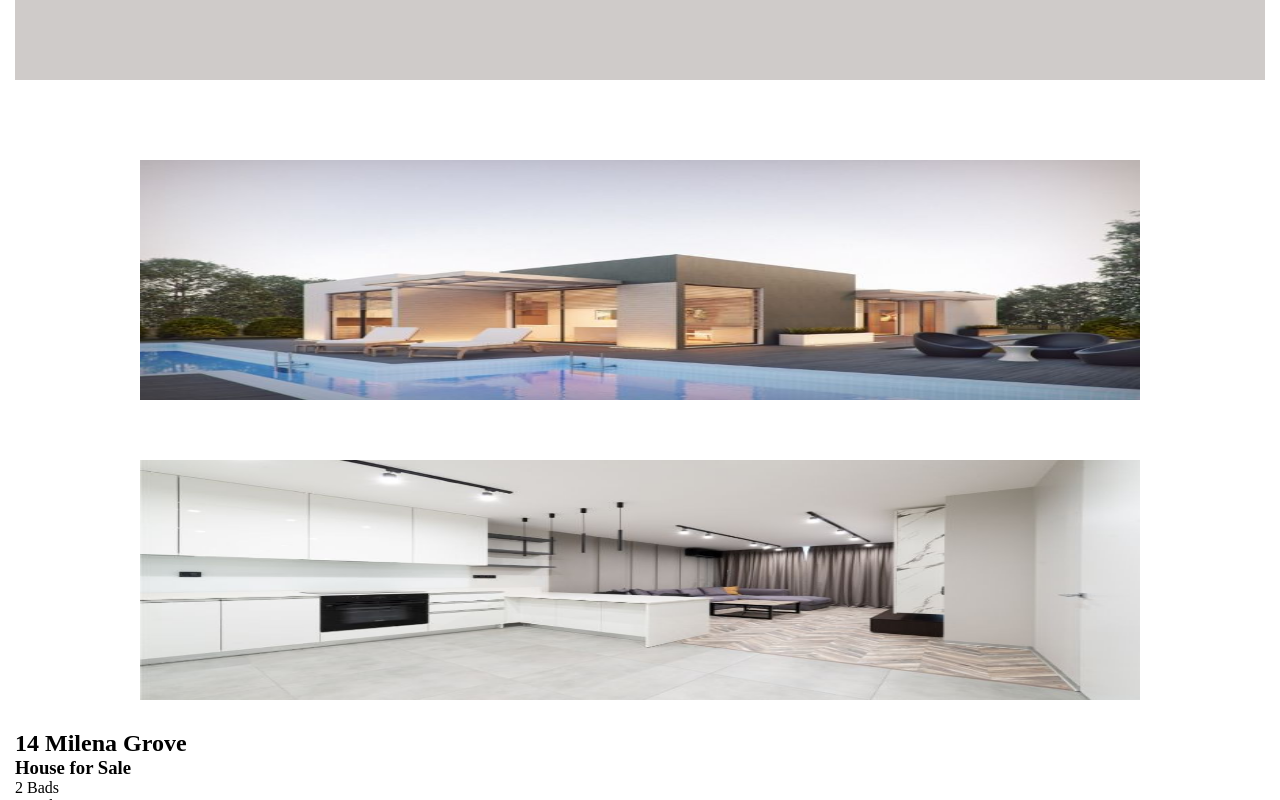
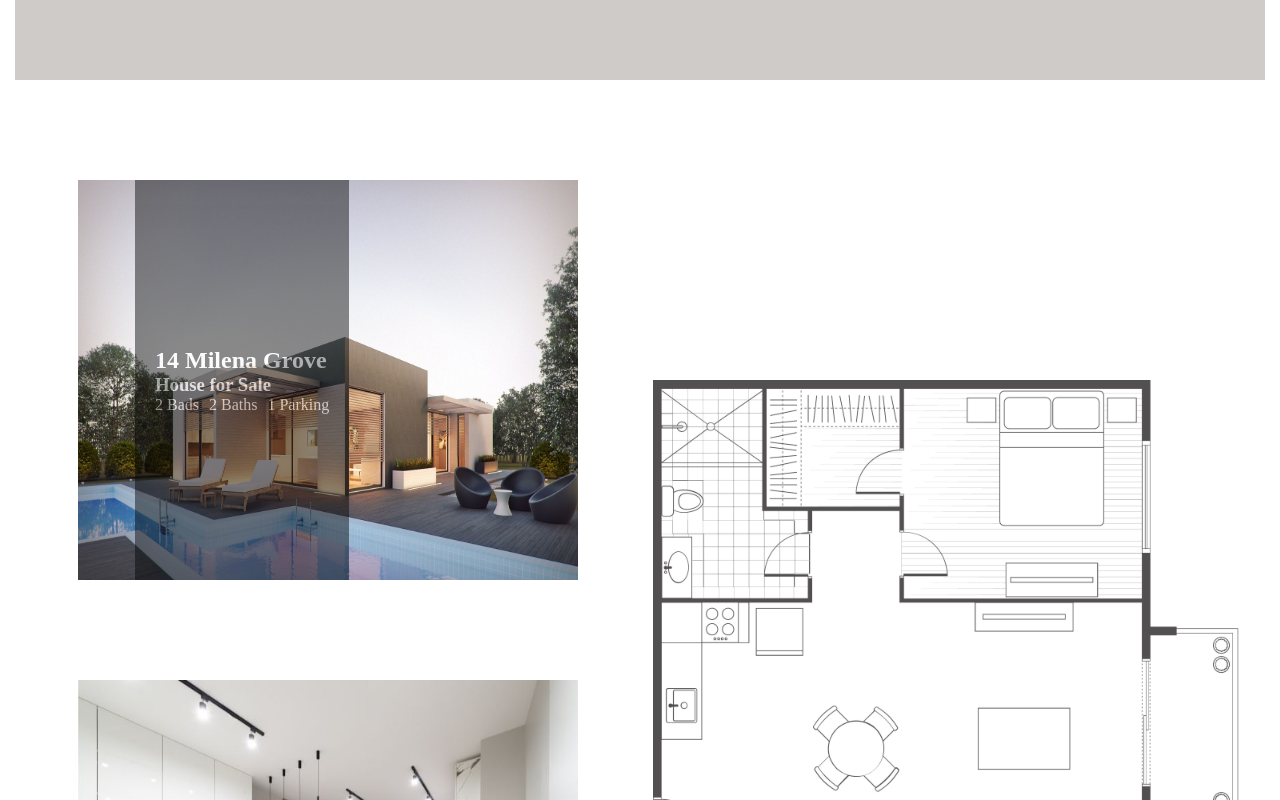
Before and after one commit to RuslanTissen/northGroup, a React (Create React App) app: page / in a window 1280 px wide. Shown: the part 1320-2120 px from the top of the page. Built offline with nearby package versions, Linux system fonts and the light colour scheme; a web font is replaced by a local one.

Commit message:
plan nearly done

```diff
--- a/src/components/house/House.jsx
+++ b/src/components/house/House.jsx
@@ -19,6 +19,7 @@ function House() {
 			</div>
 
 			<div className="house__text-container">
+				<div className="text-box">
 					<h2>14 Milena Grove</h2>
 					<h3>House for Sale</h3>
 					<div className="house__ditales-container">
@@ -28,6 +29,12 @@ function House() {
 					</div>
 				</div>
 			</div>
+			<div className="house__plan-container">
+				<div className="img-box">
+					<img src={home3} alt="" />
+				</div>
+			</div>
+		</div>
 	)
 }
 
--- a/src/components/house/House.scss
+++ b/src/components/house/House.scss
@@ -4,6 +4,7 @@
 	display: flex;
 	flex-wrap: wrap;
 	margin: 50px 0 0 0;
+	position: relative;
 	&__images-container {
 		height: 600px;
 		flex: 1 1 100%;
@@ -21,16 +22,139 @@
 	}
 
 	&__text-container {
-		height: 600px;
+		height: 300px;
+		width: fit-content;
 		flex: 1 1 100%;
+		position: absolute;
+		// right: 60px;
+		display: flex;
+		align-items: center;
+		left: 0;
+	  	right: 0;
+  		margin: 0 auto;
+		.text-box{
+			height: 80%;
+			display: flex;
+			flex-direction: column;
+			justify-content: center;
+			background-color: black;
+			opacity: .45;
+			color: white;
+			padding: 0 20px;
+
+		}
 		.house__ditales-container{
+			display: flex;
 			.bads {
 			}
 			.baths {
+				margin: 0 10px;
 			}
 			.parking {
 			}
 
 		}
 	}
+	&__plan-container {
+		height: 400px;
+		flex: 1 1 100%;
+
+		.img-box{
+			height: 100%;
+			display: flex;
+			justify-content: center;
+			align-items: center;
+			img{
+				width: 80%;
+				height: 80%;
+				display: block;
+			}
+		}
+	}
+	@media (min-width:600px) {
+		&__images-container {
+			height: 700px;
+		}
+		&__text-container {
+			height: 350px;
+		}
+		&__plan-container {
+			height: 450px;
+		}
+	}
+	@media (min-width:700px) {
+		&__images-container {
+			height: 800px;
+		}
+		&__text-container {
+			height: 400px;
+		}
+		&__plan-container {
+			height: 500px;
+		}
+	}
+	@media (min-width:800px) {
+		&__images-container {
+			height: 50vh;
+		}
+		&__text-container {
+			height: 25vh;
+		}
+		&__plan-container {
+			height: 35vh;
+		}
+	}
+	@media (min-width:900px) {
+		&__images-container {
+			flex: 1 1 50%;
+			height: 1000px;
+		}
+		&__text-container {
+			height: 500px;
+			left: 120px;
+	  		// right: 0;
+  			margin: 0;
+		}
+		&__plan-container {
+			flex: 1 1 50%;
+			height: 1000px;
+			.img-box{
+				height: 100%;
+				display: flex;
+				justify-content: center;
+				align-items: center;
+				img{
+					width: 100%;
+					max-width: 600px;
+					height: 50%;
+					display: block;
+				}
+			}
+		}
+	}
+
+
+
+	// @media (min-width:900px) {
+	// 	&__images-container {
+	// 		height: 1000px;
+	// 	}
+	// 	&__text-container {
+	// 		height: 500px;
+	// 	}
+	// 	&__plan-container {
+	// 		height: 570px;
+	// 	}
+	// }
+	// @media (min-width:1000px) {
+	// 	&__images-container {
+	// 		height: 1100px;
+	// 	}
+	// 	&__text-container {
+	// 		height: 550px;
+	// 	}
+	// 	&__plan-container {
+	// 		height: 650px;
+	// 	}
+	// }
 }
```
Also changed, not shown: src/images/home1.jpg, src/images/home3.jpg. Lines whose indentation alone changed are shown as unchanged.
